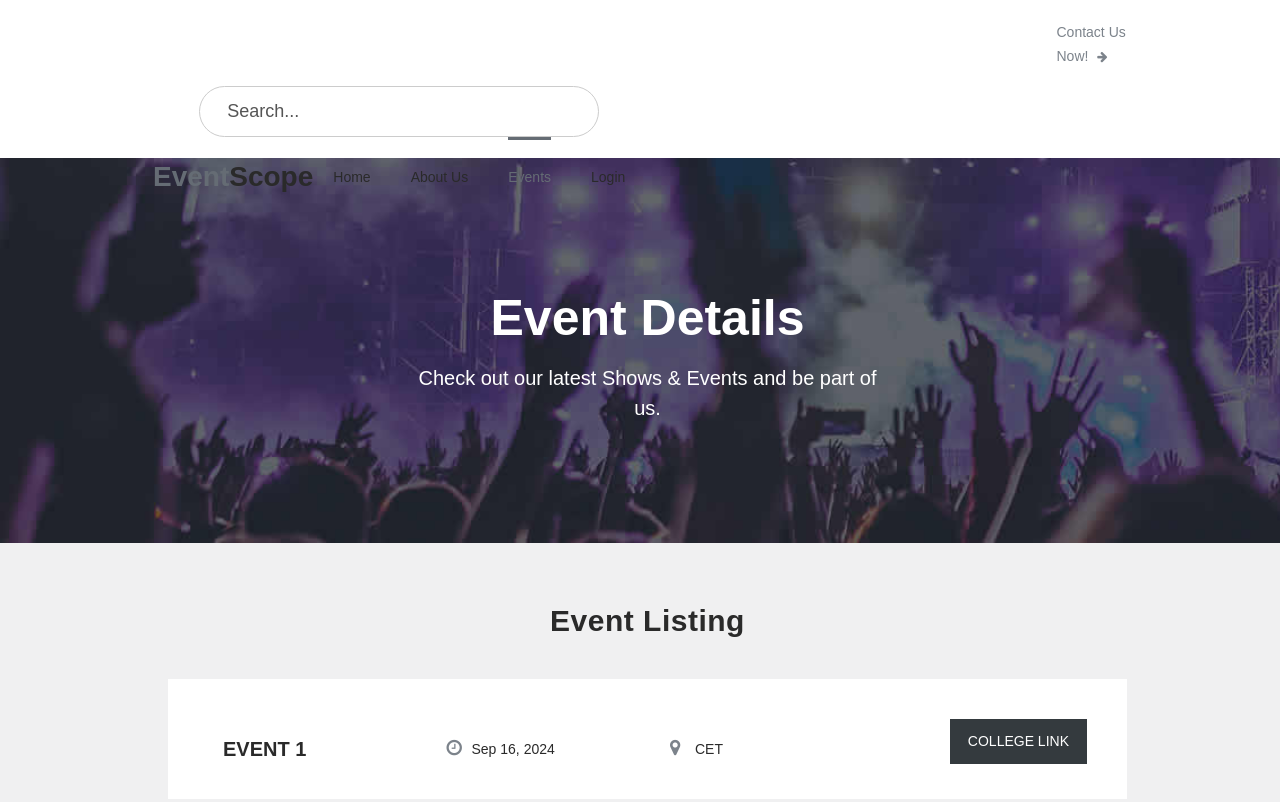
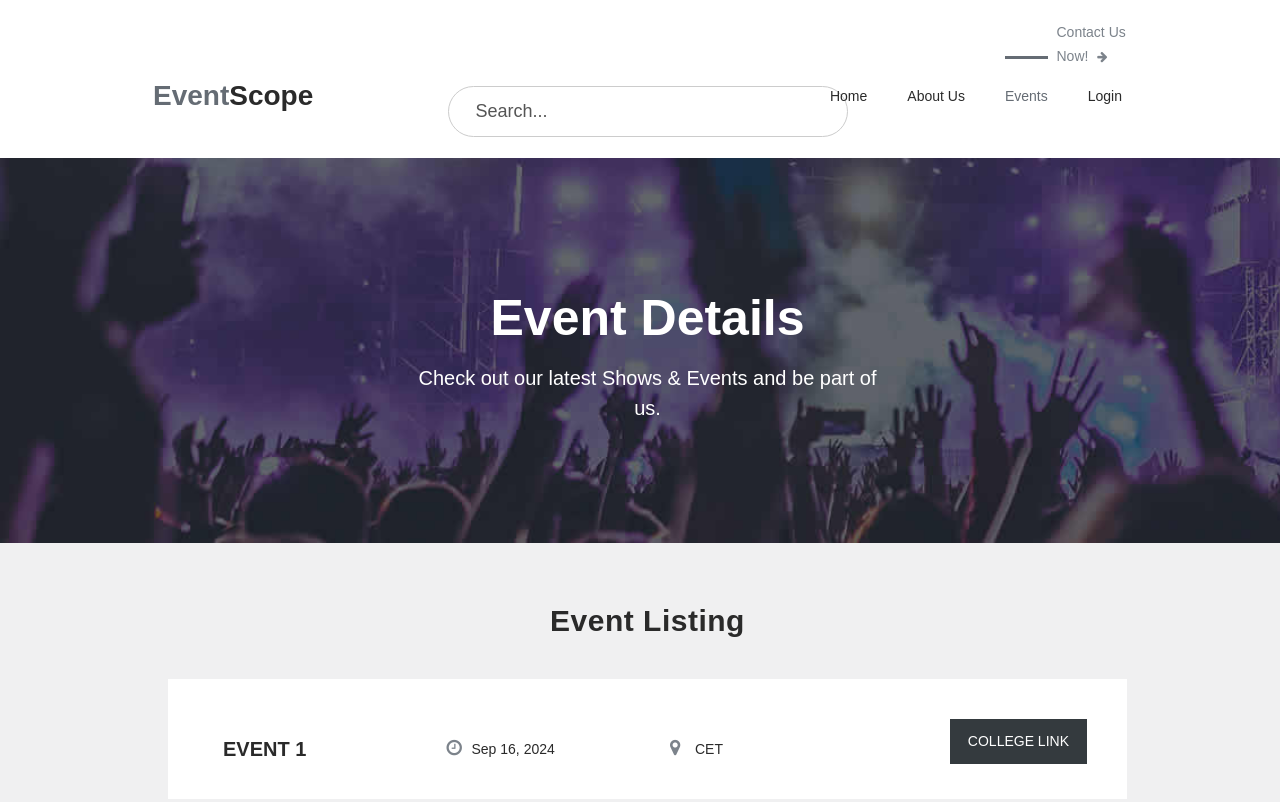
Before and after one commit to aakashbaiju/EventScope, a plain HTML site: page event-details.html in a window 1280 px wide. Shown: the top 802 px of the page. Drawn offline with Linux system fonts and the light colour scheme.

Commit message:
Update tooplate-artxibition.css

```diff
--- a/assets/css/tooplate-artxibition.css
+++ b/assets/css/tooplate-artxibition.css
@@ -2608,3 +2608,14 @@
     -webkit-transform: translateY(0px);
             transform: translateY(0px); }
 }
+.main-nav{
+ margin-top: -81px;
+}
+.col-12{
+  margin-top:84px;
+}
+.col-12i{
+  -ms-flex: 0 0 100%;
+  flex: 0 0 100%;
+  max-width: 100%;
+}
```
